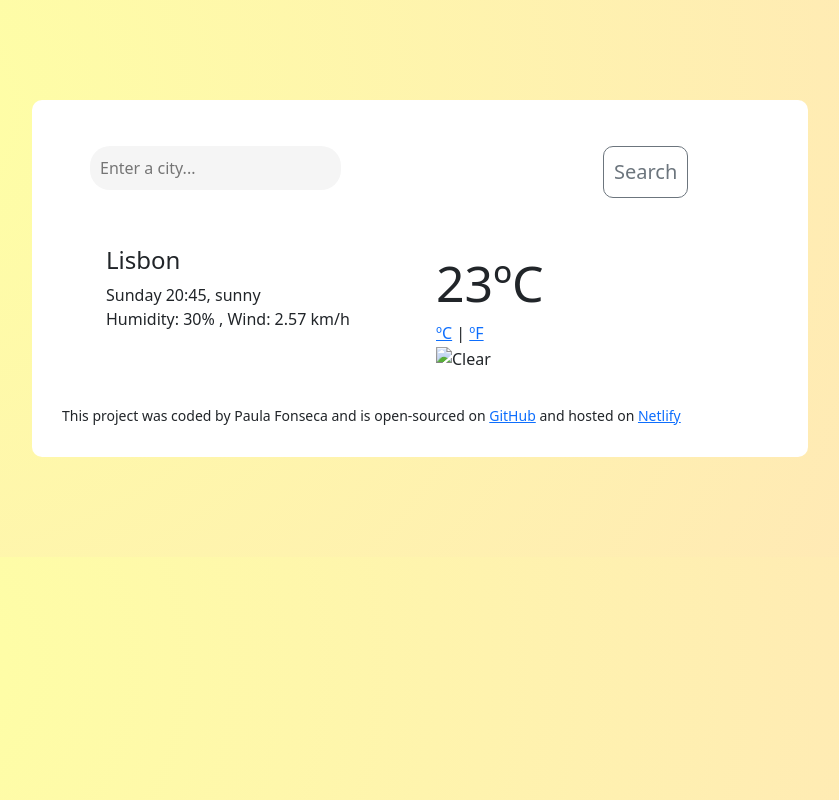
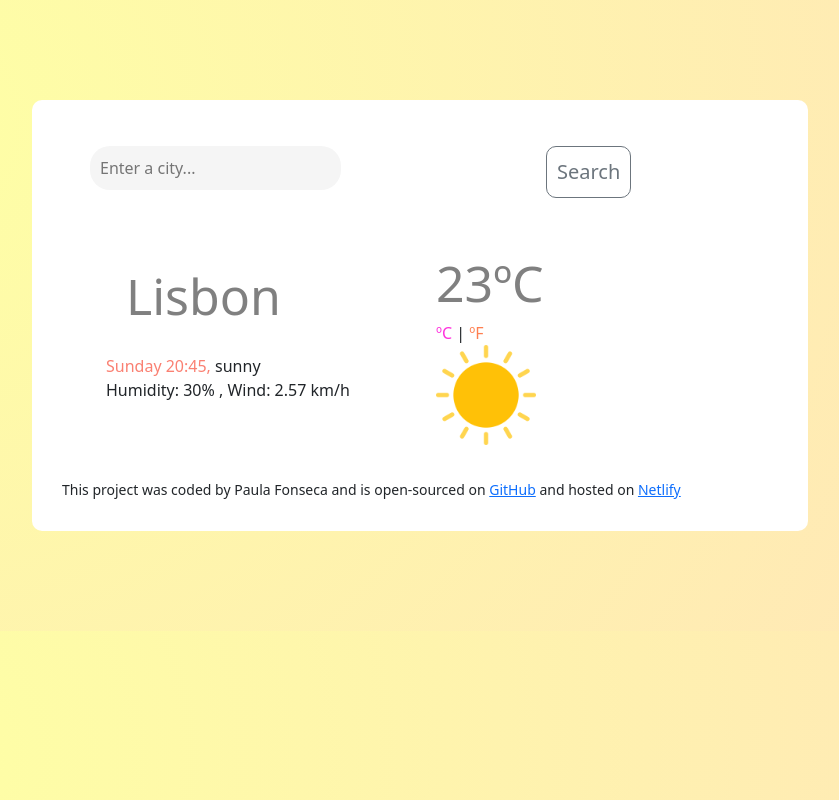
Before and after one commit to fonsecapaulacf/VAZIO, a plain HTML site: page index.html in a window 1280 px wide. Shown: the whole page, without its empty margins (220-1059 px from the left). Drawn offline with nearby package versions, Linux system fonts and the light colour scheme.

Commit message:
final details

```diff
--- a/index.html
+++ b/index.html
@@ -30,13 +30,13 @@
 
                   <div class="row">
 
-                        <div class="col-md-9 search-form">
+                        <div class="col-8 search-form">
                               <form id="city-form">
-                                  <input type="text" id="city-input" placeholder="Enter a city..."/>
+                                  <input type="search" id="city-input" placeholder="Enter a city..." autocomplete="off" />
                               </form>
                         </div>
 
-                        <div class="col-md-3">
+                        <div class="col-4 ">
                               <form id="city-form">
                                   <input type="submit" value="Search" class="btn btn-outline-secondary btn-lg btn-block ">
                               </form>
@@ -80,7 +80,7 @@
                                         <a href="#" id="fahrenheit-link">ºF</a>
                                       </br>
                                       </span>
-                                    <img src="" alt="Clear" id="icon" width="100px"/>
+                                    <img src="images/sunny.png" alt="Clear" id="icon" width="100px"/>
                                     </div>
                         </div>
             </div>
--- a/scr/app.js
+++ b/scr/app.js
@@ -79,5 +79,6 @@ function submitCity(event) {
   axios.get(`${apiUrl}&appid=${apiKey}`).then(showTemperature);
   return currentCity;
 }
+
 let getCity = document.querySelector("#city-form");
 getCity.addEventListener("submit", submitCity);
--- a/scr/style.css
+++ b/scr/style.css
@@ -8,6 +8,10 @@ body {
   max-width: 800px;
 }
 
+h4{
+    color: grey;
+}
+
 input {
   border-style: none;
   background-color: whitesmoke;
@@ -15,9 +19,30 @@ input {
   padding: 10px;
 }
 
+#current-time{
+   color:salmon
+}
+
+#celsius-link{
+    color: rgb(255, 49, 221);
+    text-decoration: none;
+}
+
+#fahrenheit-link{
+    color: coral;
+    text-decoration: none;
+}
+
 #temperature {
+    color: grey;
   font-size: 50px;
 }
+
+#city-display{
+    font-size: 50px;
+    padding: 20px;
+}
+
 
 .weather-app-wrapper {
   padding: 30px;
```
